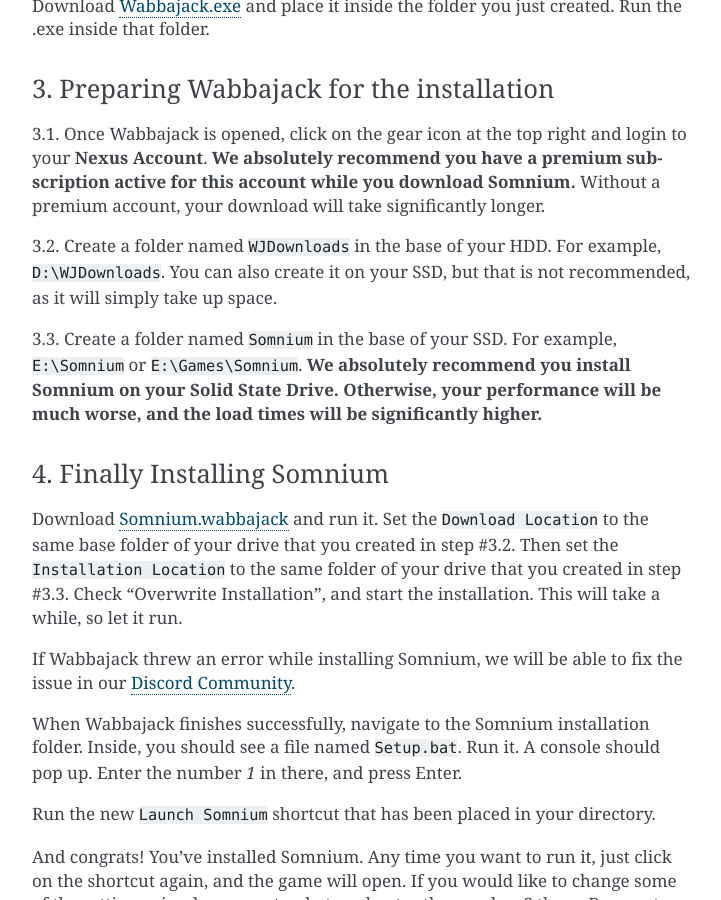
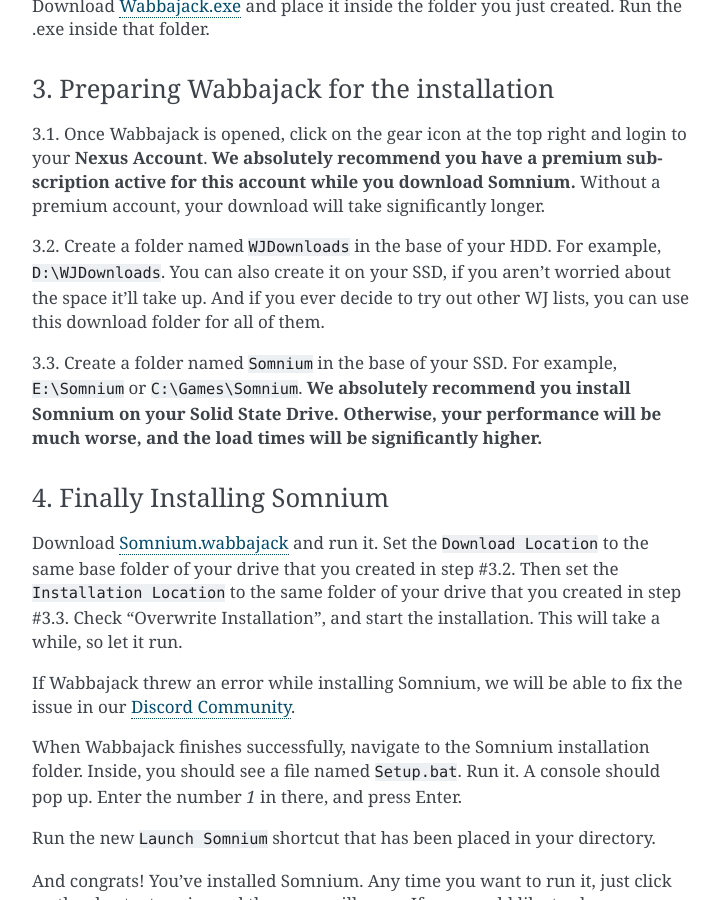
Before and after one commit to apoapse1/somnium-fur-enderal, a Sphinx documentation site: the page built from source/1_Installation.rst, in a window 1280 px wide and 900 px high, scrolled down 1708 px. Shown: the whole window, without its empty margins (388-1109 px from the left). Built offline with Sphinx 7.4.7, drawn with Linux system fonts in a browser that asks for light colours; some of the changed text lies outside the part shown.

Commit message:
Update 1_Installation.rst

```diff
--- a/source/1_Installation.rst
+++ b/source/1_Installation.rst
@@ -5,7 +5,7 @@
 Pre-Installation
 ^^^^^^^^^^^^^^^^
 
-There are a few things you will need to make sure to have before you can download and play Somnium. First and foremost, you will need at least **160GB** of free space for the Somnium installation on your Solid State Drive (SSD), and at least **64GB** for the Somnium downloads and **20GB** for Enderal SE on your Hard Disk Drive (HDD). To see which of your drives are SSD's and which are HDD's, press Win+R and type ``dfrgui``.
+There are a few things you will need to make sure to have before you can download and play Somnium. First and foremost, you will need at least **160GB** of free space for the Somnium installation on your Solid State Drive (SSD), and at least **64GB** for the Somnium downloads and **20GB** for Enderal SE. You can either store the latter two on your SSD or your "Hard Disk Drive" (HDD). To see which of your drives are SSD's and which are HDD's, press Win+R and type ``dfrgui``.
 
 You can delete the contents of the ``downloads`` and Enderal SE folders after Somnium is fully installed, however you will need to redownload all the mods and Enderal when you wish to update the list.
 
@@ -57,9 +57,9 @@
 ~~~~~~~~~~~~~~~~~~~~~~~~~~~~~~~~~~~~~~~~~~~
 3.1. Once Wabbajack is opened, click on the gear icon at the top right and login to your **Nexus Account**. **We absolutely recommend you have a premium subscription active for this account while you download Somnium.** Without a premium account, your download will take significantly longer.
 
-3.2. Create a folder named ``WJDownloads`` in the base of your HDD. For example, ``D:\WJDownloads``. You can also create it on your SSD, but that is not recommended, as it will simply take up space.
+3.2. Create a folder named ``WJDownloads`` in the base of your HDD. For example, ``D:\WJDownloads``. You can also create it on your SSD, if you aren't worried about the space it'll take up. And if you ever decide to try out other WJ lists, you can use this download folder for all of them.
 
-3.3. Create a folder named ``Somnium`` in the base of your SSD. For example, ``E:\Somnium`` or ``E:\Games\Somnium``. **We absolutely recommend you install Somnium on your Solid State Drive. Otherwise, your performance will be much worse, and the load times will be significantly higher.**
+3.3. Create a folder named ``Somnium`` in the base of your SSD. For example, ``E:\Somnium`` or ``C:\Games\Somnium``. **We absolutely recommend you install Somnium on your Solid State Drive. Otherwise, your performance will be much worse, and the load times will be significantly higher.**
 
 4. Finally Installing Somnium
 ~~~~~~~~~~~~~~~~~~~~~~~~~~~~~
```
